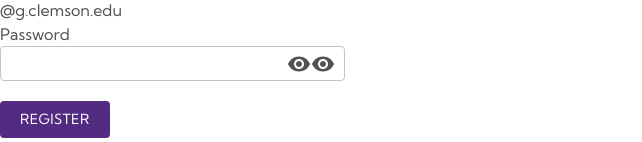
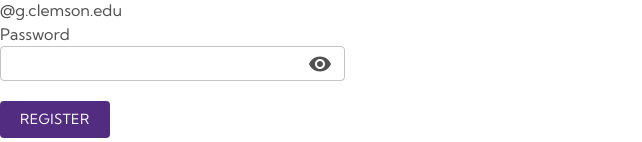
Before and after one commit to sohan284/lab-scheduler-client, a React (Vite) app: page /register in a window 1280 px wide. Shown: the part 291-433 px from the top of the page, without its empty margins (0-642 px from the left). Built offline with nearby package versions, Linux system fonts and the light colour scheme.

Commit message:
remove eye

```diff
--- a/src/Pages/auth/RegisterPage.jsx
+++ b/src/Pages/auth/RegisterPage.jsx
@@ -122,8 +122,6 @@ const RegisterPage = () => {
                       minWidth: "0", // Ensure no default width
                     }}
                   >
-                    {showPassword ? <VisibilityOff /> : <Visibility />}{" "}
-                    {/* Show/Hide icon */}
                     {showPassword ? <VisibilityOff /> : <Visibility />}
                   </Button>
                 ),
```
